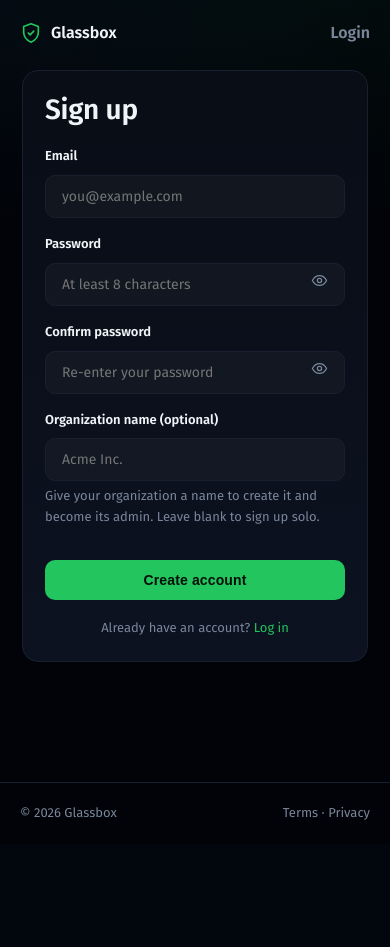
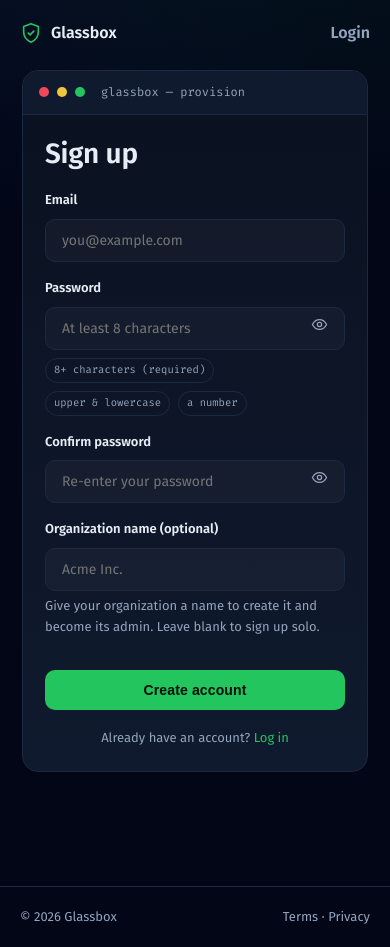
Before and after one commit to Ayomide1450/WebVulnScanner, a Flask app: page /signup in a window 390 px wide. Before the commit the page ends 820 px from the top, so only its background shows below. Run offline with Flask 3, Linux system fonts and the light colour scheme; some libraries are stand-ins or nearby versions.

Commit message:
style: adopt reference palette + terminal-card chrome on login/signup
- base.html :root: swap --bg/--panel/--panel2/--border/--text/--muted/
  --critical/--high/--medium/--low/--info hex values to match the darker,
  higher-contrast reference mockup the user supplied - names unchanged, so
  every template inherits the new palette with no risk of drift (user
  decision: values only, not a token rename).
- login.html/signup.html: added a purely decorative terminal-style title
  bar (traffic-light dots) on top of the existing shared .card - additive
  only, doesn't touch _auth_form_styles.html (shared with forgot/reset/
  verify_email, deliberately left untouched).
- signup.html: added client-side password-strength hint chips (8+ chars/
  mix/number) matching the reference. Progressive enhancement only - the
  real requirement (min 8 chars) is still enforced server-side by
  SignupForm's Length(min=8) validator regardless of what the chips show.

Marketing.html (home page) already matches the reference's spirit from
the prior de-glow commit (934394d) - typewriter hero, boot-log terminal,
tiers/steps sections - so left untouched this round.

Full accessibility/template-consistency/responsive-markup/auth-flows/csrf/
ui-states suites: 237 passed, 0 failed.

```diff
--- a/templates/base.html
+++ b/templates/base.html
@@ -20,10 +20,14 @@
   @import url('https://fonts.googleapis.com/css2?family=Fira+Code:wght@400;500;600;700&family=Fira+Sans:wght@300;400;500;600;700&display=swap');
 
   :root {
-    --bg: #010308; --panel: #080d16; --panel2: #0c1220; --border: #182030;
-    --text: #f0f4f8; --muted: #7a869a; --accent: #22c55e; --accent2: #16a34a; --accent-dim: rgba(34,197,94,.12);
-    --primary: #0c1220; --ring: #22c55e;
-    --critical:#f87171; --high:#fb923c; --medium:#fbbf24; --low:#60a5fa; --info:#8b96ad; --pass:#22c55e;
+    /* Palette swap (values only, names unchanged) to match the reference
+       login/signup/marketing mockup's darker, higher-contrast tones -
+       every template inherits this automatically since nothing here was
+       renamed. See git history for the reference source. */
+    --bg: #020617; --panel: #0a1120; --panel2: #101a2e; --border: #1c2942;
+    --text: #e6edf5; --muted: #93a4bd; --accent: #22c55e; --accent2: #16a34a; --accent-dim: rgba(34,197,94,.12);
+    --primary: #101a2e; --ring: #22c55e;
+    --critical:#f0475a; --high:#f7943c; --medium:#eec73e; --low:#4fc3f7; --info:#6b7d9e; --pass:#22c55e;
     /* "Operator console" telemetry accent - blue family, distinct from
        --accent (reserved for pass/complete) and --low (a different,
        severity-scale blue). Used for "in progress" states: the live scan
--- a/templates/signup.html
+++ b/templates/signup.html
@@ -4,6 +4,20 @@
 {% include "_auth_form_styles.html" %}
 <style>
   .hint { font-size: 13px; color: var(--muted); margin-top: 5px; }
+  /* Terminal-card chrome, same pattern as login.html - purely decorative,
+     no change to the shared .card/_auth_form_styles.html contract. */
+  .term-bar { display:flex; align-items:center; gap:8px; margin:-22px -22px 22px; padding:12px 16px; background:var(--panel2); border-bottom:1px solid var(--border); border-radius:var(--radius-md) var(--radius-md) 0 0; }
+  .term-bar .tdot { width:10px; height:10px; border-radius:50%; }
+  .term-bar .tdot:nth-child(1) { background:#f0475a; }
+  .term-bar .tdot:nth-child(2) { background:#eec73e; }
+  .term-bar .tdot:nth-child(3) { background:#22c55e; }
+  .term-bar .term-title { margin-left:8px; font-family:"Fira Code",monospace; font-size:12px; color:var(--muted); }
+  /* Password-strength chips - client-side-only progressive enhancement,
+     mirrors the reference mockup. Doesn't replace or duplicate the
+     server-side WTForms password validator - purely a hint while typing. */
+  .pw-checks { display:flex; flex-wrap:wrap; gap:8px; margin-top:8px; }
+  .pw-checks span { font-family:"Fira Code",monospace; font-size:10.5px; padding:3px 8px; border-radius:20px; border:1px solid var(--border); color:var(--muted); }
+  .pw-checks span.on { color:var(--accent); border-color:var(--accent2); background:var(--accent-dim); }
 </style>
 {% if config.TURNSTILE_SITE_KEY %}
 <script src="https://challenges.cloudflare.com/turnstile/v0/api.js" async defer></script>
@@ -12,6 +26,7 @@
 {% block content %}
 <div class="auth-wrap">
   <div class="card">
+    <div class="term-bar"><span class="tdot"></span><span class="tdot"></span><span class="tdot"></span><span class="term-title">glassbox &mdash; provision</span></div>
     <h1>Sign up</h1>
     <form method="POST" action="{{ url_for('auth.signup', invite=request.args.get('invite')) if invite_mode else url_for('auth.signup') }}" id="signupForm">
       {{ form.hidden_tag() }}
@@ -26,12 +41,17 @@
 
       <label for="password">Password</label>
       <div class="pw-wrap">
-        {{ form.password(id="password", type="password", placeholder="At least 8 characters", autocomplete="new-password") }}
+        {{ form.password(id="password", type="password", placeholder="At least 8 characters", autocomplete="new-password", oninput="checkPw(this.value)") }}
         <button type="button" class="pw-toggle" data-toggle-for="password" aria-label="Show password">
           <svg class="icon" style="width:17px;height:17px;" viewBox="0 0 24 24" aria-hidden="true"><path stroke-linecap="round" stroke-linejoin="round" d="M2 12s3.5-7 10-7 10 7 10 7-3.5 7-10 7-10-7-10-7Z"/><circle cx="12" cy="12" r="3"/></svg>
         </button>
       </div>
       {% for err in form.password.errors %}<div class="field-error">{{ err }}</div>{% endfor %}
+      <div class="pw-checks">
+        <span id="pw-len">8+ characters (required)</span>
+        <span id="pw-mix">upper &amp; lowercase</span>
+        <span id="pw-num">a number</span>
+      </div>
 
       <label for="confirm_password">Confirm password</label>
       <div class="pw-wrap">
@@ -59,6 +79,14 @@
   </div>
 </div>
 <script>
+  // Progressive-enhancement hint only - the real requirement (8+ chars) is
+  // enforced server-side by SignupForm's Length(min=8) validator regardless
+  // of what this shows; mix/number chips are encouragement, not a gate.
+  function checkPw(v) {
+    document.getElementById('pw-len').classList.toggle('on', v.length >= 8);
+    document.getElementById('pw-mix').classList.toggle('on', /[a-z]/.test(v) && /[A-Z]/.test(v));
+    document.getElementById('pw-num').classList.toggle('on', /[0-9]/.test(v));
+  }
   document.querySelectorAll('.pw-toggle').forEach(function (btn) {
     btn.addEventListener('click', function () {
       var input = document.getElementById(btn.dataset.toggleFor);
```
Also changed, not shown: templates/login.html (+12 -0 lines).
